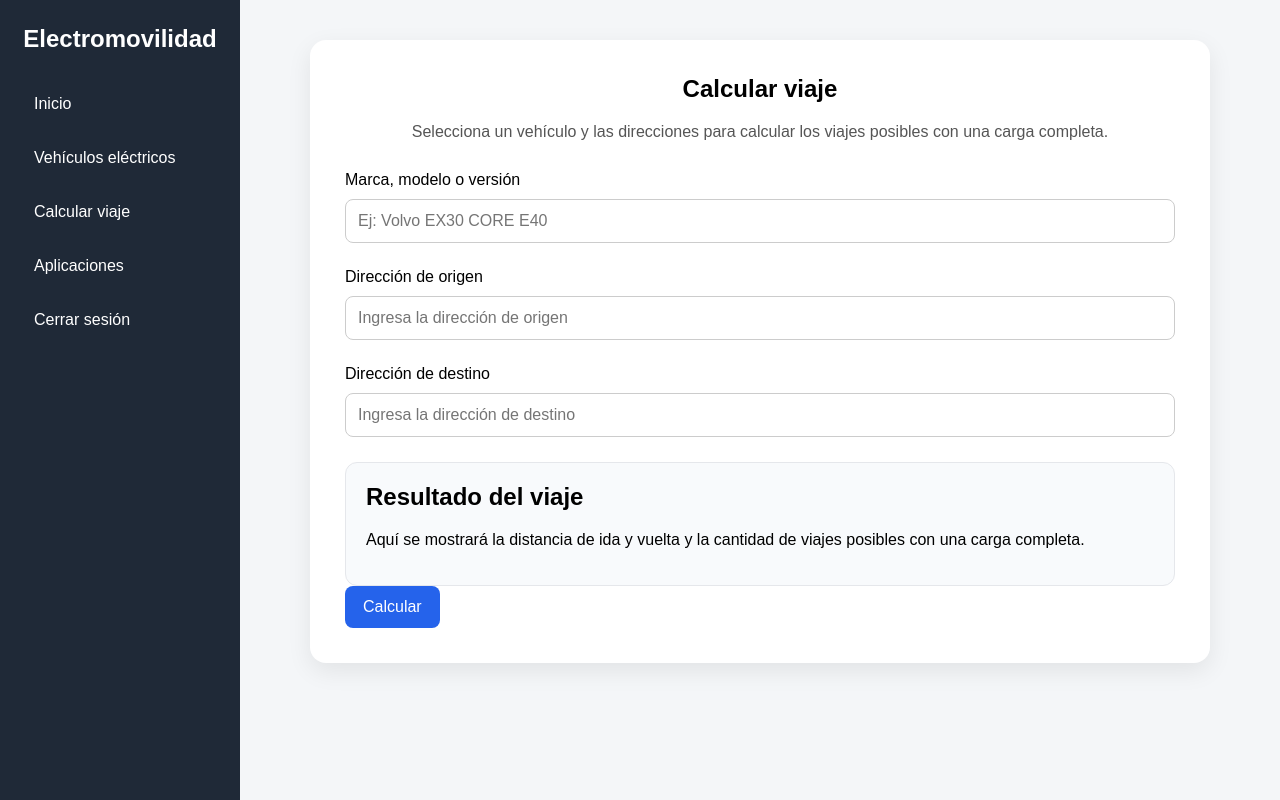
After one commit to permifydev/practica-georeferenciacion, a Django app: page /electromovilidad/calcular-viaje/ in a window 1280 px wide. The commit adds this page. Run offline with Django 5.2, Linux system fonts and the light colour scheme; the visitor is signed in with stand-in values (Sample User, id 1); data that the repository does not hold is empty.

Commit message:
Agrega aplicacion calcular viaje en electromovilidad

```diff
--- a/electromovilidad/templates/electromovilidad/base.html
+++ b/electromovilidad/templates/electromovilidad/base.html
@@ -48,6 +48,10 @@
                     Vehículos eléctricos
                 </a>
 
+                <a href="{% url 'electromovilidad:calcular_viaje' %}">
+                    Calcular viaje
+                </a>
+
                 <a href="{% url 'accounts:aplicaciones_home' 'electromovilidad' %}">
                     Aplicaciones
                 </a>
--- /dev/null
+++ b/electromovilidad/templates/electromovilidad/calcular_viaje.html
@@ -0,0 +1,108 @@
+{% extends "electromovilidad/base.html" %}
+
+
+{% block title %}
+    Calcular viaje
+{% endblock %}
+
+
+{% block contenido %}
+
+<section class="panel-card">
+
+    <h1>
+        Calcular viaje
+    </h1>
+
+    <p class="descripcion">
+        Selecciona un vehículo y las direcciones
+        para calcular los viajes posibles con una carga completa.
+    </p>
+
+
+    <div class="grupo">
+
+        <label for="vehiculo">
+            Marca, modelo o versión
+        </label>
+
+        <input
+            type="text"
+            id="vehiculo"
+            name="vehiculo"
+            list="lista-vehiculos"
+            placeholder="Ej: Volvo EX30 CORE E40"
+            autocomplete="off"
+        >
+
+        <datalist id="lista-vehiculos">
+
+            {% for vehiculo in vehiculos %}
+
+                <option
+                    value="{{ vehiculo.marca }} {{ vehiculo.modelo }} {{ vehiculo.version }}"
+                ></option>
+
+            {% endfor %}
+
+        </datalist>
+
+    </div>
+
+
+    <div class="grupo">
+
+        <label for="origen">
+            Dirección de origen
+        </label>
+
+        <input
+            type="text"
+            id="origen"
+            name="origen"
+            placeholder="Ingresa la dirección de origen"
+        >
+
+    </div>
+
+
+    <div class="grupo">
+
+        <label for="destino">
+            Dirección de destino
+        </label>
+
+        <input
+            type="text"
+            id="destino"
+            name="destino"
+            placeholder="Ingresa la dirección de destino"
+        >
+
+    </div>
+
+
+    <div class="tarjeta">
+
+        <h2>
+            Resultado del viaje
+        </h2>
+
+        <p>
+            Aquí se mostrará la distancia de ida y vuelta
+            y la cantidad de viajes posibles con una carga completa.
+        </p>
+
+    </div>
+
+
+    <button
+        type="button"
+        class="btn"
+    >
+        Calcular
+    </button>
+
+</section>
+
+{% endblock %}
--- a/electromovilidad/urls.py
+++ b/electromovilidad/urls.py
@@ -13,4 +13,10 @@ urlpatterns = [
         name="vehiculos_electricos"
     ),
 
+    path(
+        "calcular-viaje/",
+        views.calcular_viaje,
+        name="calcular_viaje"
+    ),
+
 ]
--- a/electromovilidad/views.py
+++ b/electromovilidad/views.py
@@ -20,3 +20,21 @@ def vehiculos_electricos(request):
             "vehiculos": vehiculos
         }
     )
+
+
+@login_required
+def calcular_viaje(request):
+
+    vehiculos = VehiculoElectrico.objects.all().order_by(
+        "marca",
+        "modelo",
+        "version"
+    )
+
+    return render(
+        request,
+        "electromovilidad/calcular_viaje.html",
+        {
+            "vehiculos": vehiculos
+        }
+    )
```
Also changed, not shown: accounts/templates/accounts/aplicaciones_home.html (+24 -4 lines), electromovilidad/static/electromovilidad/js/vehiculos_electricos.js (added, +100 -0 lines), electromovilidad/templates/electromovilidad/vehiculos_electricos.html (+16 -112 lines).
